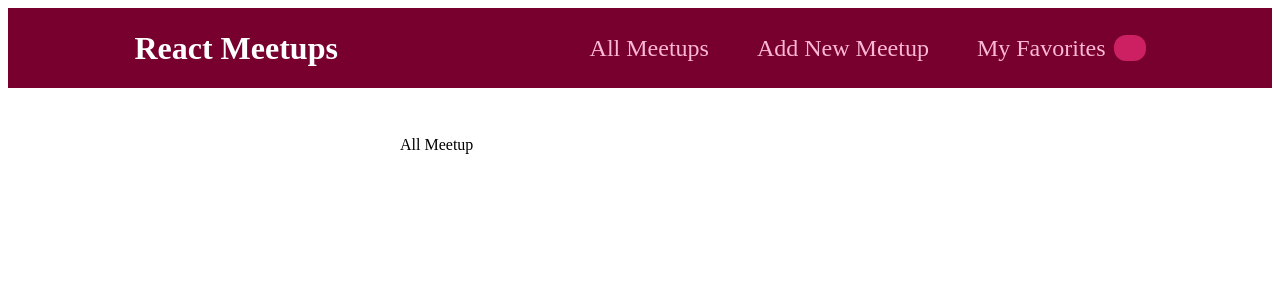
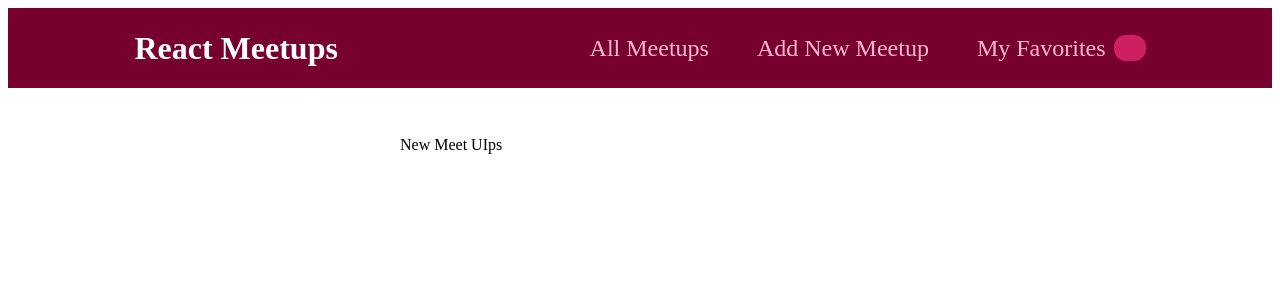
Before and after one commit to Abhijrt/meetup, a React (Create React App) app: page /new-meetup in a window 1280 px wide. Shown: the top 300 px of the page. Built offline with nearby package versions, Linux system fonts and the light colour scheme.

Commit message:
adding the all three pages

```diff
--- a/src/App.js
+++ b/src/App.js
@@ -1,13 +1,21 @@
 import Layouts from './components/layouts/Layouts';
 import { BrowserRouter as Router , Switch, Route} from 'react-router-dom';
 import AllMeetupsPage from './pages/AllMeetupsPage';
+import NewMeetupPage from './pages/NewMeetupPage';
+import Favourites from './pages/Favourites';
 
 function App() {
   return (<Router>
     <Layouts>
      <Switch>
-       <Route path="/">
+       <Route path="/" exact>
          <AllMeetupsPage/>
+       </Route>
+       <Route path="/new-meetup">
+         <NewMeetupPage/>
+       </Route>
+       <Route path="/favorites">
+         <Favourites/>
        </Route>
      </Switch>
    </Layouts>
--- /dev/null
+++ b/src/pages/Favourites.js
@@ -0,0 +1,5 @@
+function Favourites () {
+    return <div>Favoutires</div>
+}
+
+export default Favourites;
--- /dev/null
+++ b/src/pages/NewMeetupPage.js
@@ -0,0 +1,5 @@
+function NewMeetupPage() {
+    return <div>New Meet UIps</div>
+}
+
+export default NewMeetupPage;
```
